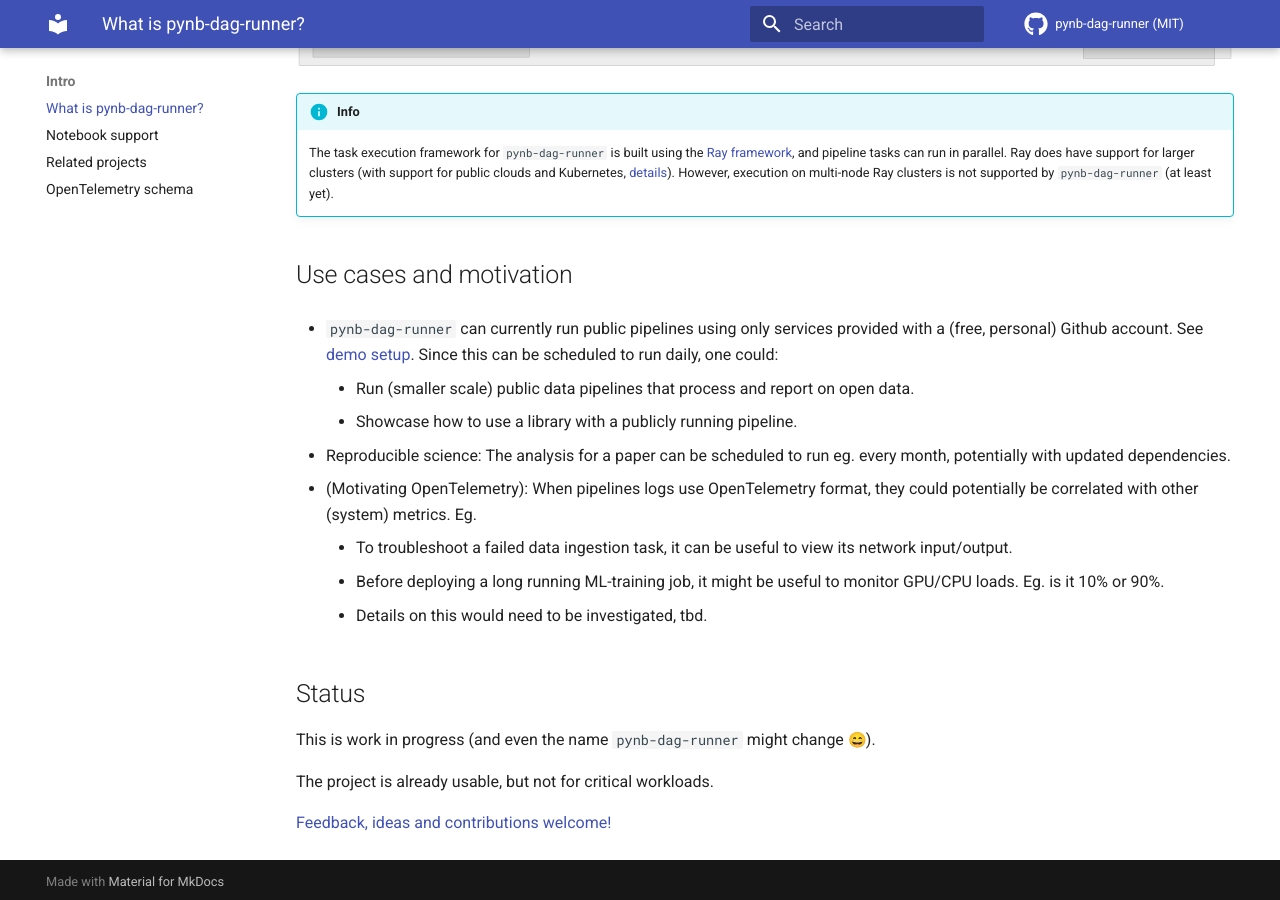
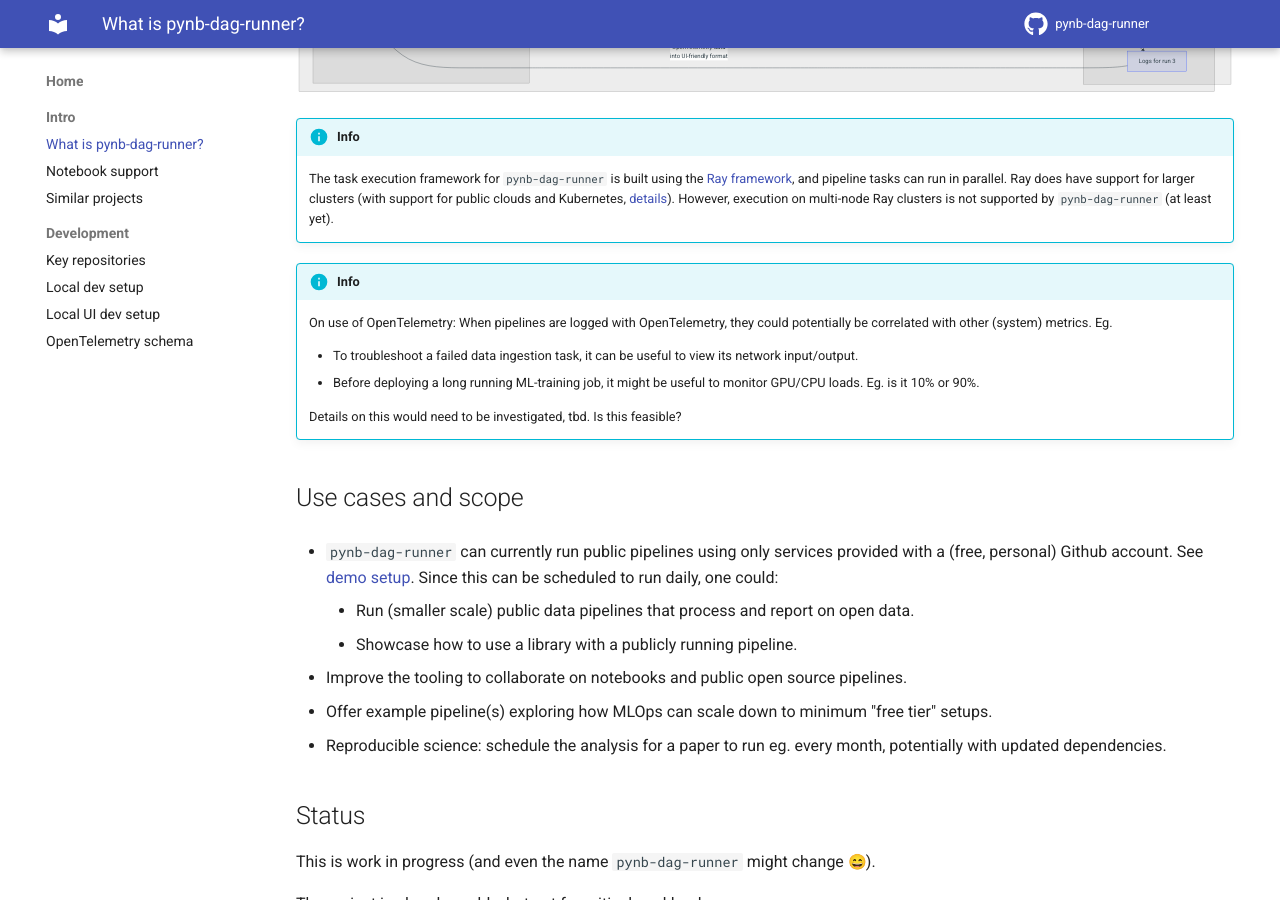
Before and after one commit to composable-logs/composable-logs, an MkDocs documentation site: the page built from docs/docs/home/index.md, in a window 1280 px wide and 900 px high, scrolled down 784 px. Built offline with MkDocs 1.6.1 and Material for MkDocs 9.7.7, drawn with Linux system fonts in a browser that asks for light colours; emoji names are drawn with the system emoji font; comment, search, counter and statistics services are not loaded; some of the changed text lies outside the part shown.

Commit message:
docs-site: next update (#116)
* /index redirect

* minor revisions; move material from README

* new Dev sub-category under Intro

* formatting; license

```diff
--- a/docs/docs/home/index.md
+++ b/docs/docs/home/index.md
@@ -8,10 +8,10 @@
 
 A main feature of `pynb-dag-runner` is that pipelines can execute on stateless compute infrastructure (that may be ephemeral, serverless).
 So, a 24/7 running database that records past runs or logged metrics is not needed.
-Rather, when `pynb-dag-runner` executes a pipeline, key events (and logged artifacts) are emitted using the [OpenTelemetry standard](https://opentelemetry.io/).
+Rather, when `pynb-dag-runner` executes a pipeline, all key events (and logged artifacts) are emitted using the [OpenTelemetry standard](https://opentelemetry.io/).
 Thus, after a pipeline has completed, a complete immutable record of the run can be persisted as a JSON file to a data lake (as one option).
 
-For reporting, `pynb-dag-runner` can currently convert pipeline logs into a static website, see the [example website](https://pynb-dag-runner.github.io/mnist-digits-demo-pipeline/) generated from daily runs of the `mnist-digits-demo-pipeline` [example pipeline](/live-demos/mnist-digits-demo-pipeline/).
+For reporting and experiment tracking, `pynb-dag-runner` can currently convert pipeline logs into a static website, see the [example website](https://pynb-dag-runner.github.io/mnist-digits-demo-pipeline/) generated from daily runs of the `mnist-digits-demo-pipeline` [example pipeline](/live-demos/mnist-digits-demo-pipeline/).
 This is done with a modified version of the MLFlow UI.
 
 A main motivation for developing `pynb-dag-runner` is to have a framework to run pipelines on limited or no cloud infrastructure.
@@ -76,7 +76,16 @@
     Ray does have support for larger clusters (with support for public clouds and Kubernetes, [details](https://docs.ray.io/en/latest/cluster/deploy.html)).
     However, execution on multi-node Ray clusters is not supported by `pynb-dag-runner` (at least yet).
 
-## Use cases and motivation
+!!! info
+    On use of OpenTelemetry: When pipelines are logged with OpenTelemetry, they could potentially be correlated with other (system) metrics. Eg.
+
+    - To troubleshoot a failed data ingestion task, it can be useful to view its network input/output.
+    - Before deploying a long running ML-training job, it might be useful to monitor GPU/CPU loads. Eg. is it 10% or 90%.
+
+    Details on this would need to be investigated, tbd. Is this feasible?
+
+
+## Use cases and scope
 
 - `pynb-dag-runner` can currently run public pipelines using only services provided with a (free, personal) Github account. See [demo setup](/live-demos/mnist-digits-demo-pipeline/).
   Since this can be scheduled to run daily, one could:
@@ -84,13 +93,9 @@
     - Run (smaller scale) public data pipelines that process and report on open data.
     - Showcase how to use a library with a publicly running pipeline.
 
-- Reproducible science: The analysis for a paper can be scheduled to run eg. every month, potentially with updated dependencies.
-
-- (Motivating OpenTelemetry): When pipelines logs use OpenTelemetry format, they could potentially be correlated with other (system) metrics. Eg.
-
-    - To troubleshoot a failed data ingestion task, it can be useful to view its network input/output.
-    - Before deploying a long running ML-training job, it might be useful to monitor GPU/CPU loads. Eg. is it 10% or 90%.
-    - Details on this would need to be investigated, tbd.
+- Improve the tooling to collaborate on notebooks and public open source pipelines.
+- Offer example pipeline(s) exploring how MLOps can scale down to minimum "free tier" setups.
+- Reproducible science: schedule the analysis for a paper to run eg. every month, potentially with updated dependencies.
 
 ## Status
 
--- a/docs/mkdocs.yml
+++ b/docs/mkdocs.yml
@@ -33,6 +33,10 @@
   # https://squidfunk.github.io/mkdocs-material/reference/admonitions/#configuration
   - admonition
 
+  # The mkdocs-material repo (https://github.com/squidfunk/mkdocs-material)
+  # is MIT licensed.
+  # ---
+
 theme:
   name: material
 
@@ -47,9 +51,12 @@
     repo: fontawesome/brands/github
 
 repo_url: https://github.com/pynb-dag-runner/pynb-dag-runner
-repo_name: pynb-dag-runner (MIT)
+repo_name: pynb-dag-runner
 
-
+plugins:
+    - redirects:
+        redirect_maps:
+            'index.md': 'home/index.md'
 #
 # The nav feature is rather briefly documentated:
 #   https://squidfunk.github.io/mkdocs-material/setup/setting-up-navigation/
@@ -64,11 +71,17 @@
 #   https://squidfunk.github.io/mkdocs-material/
 #
 nav:
-  - Intro:
-    - "What is pynb-dag-runner?": home/index.md
-    - Notebook support: home/notebook-support.md
-    - Related projects: home/related-projects.md
-    - OpenTelemetry schema: home/opentelemetry-span-format.md
+  - Home:
+     Intro:
+      - "What is pynb-dag-runner?": home/index.md
+      - Notebook support: home/notebook-support.md
+      - Similar projects: home/similar-projects.md
+     Development:
+      - Key repositories: dev/index.md
+      - Local dev setup: dev/local-dev.md
+      - Local UI dev setup: dev/local-ui-dev.md
+      - OpenTelemetry schema: dev/opentelemetry-span-format.md
   - Demo pipeline: live-demos/mnist-digits-demo-pipeline.md
+
   - Next steps: next-steps/index.md
   - Contact: contact/index.md
--- a/docs/requirements.txt
+++ b/docs/requirements.txt
@@ -1 +1,2 @@
 mkdocs-material==8.3.8
+mkdocs-redirects==1.0.4
```
Also changed, not shown: docs/docs/dev/index.md (added, +17 -0 lines), docs/docs/dev/opentelemetry-span-format.md (added, +17 -0 lines), docs/docs/home/opentelemetry-span-format.md (deleted, +0 -16 lines), docs/docs/home/similar-projects.md (renamed from docs/docs/home/related-projects.md, +1 -1 lines), README.md, docs/docs/dev/local-dev.md (renamed from docs/LOCAL_DEV.md), docs/docs/dev/local-ui-dev.md (renamed from docs/LOCAL_UI_DEV.md).
